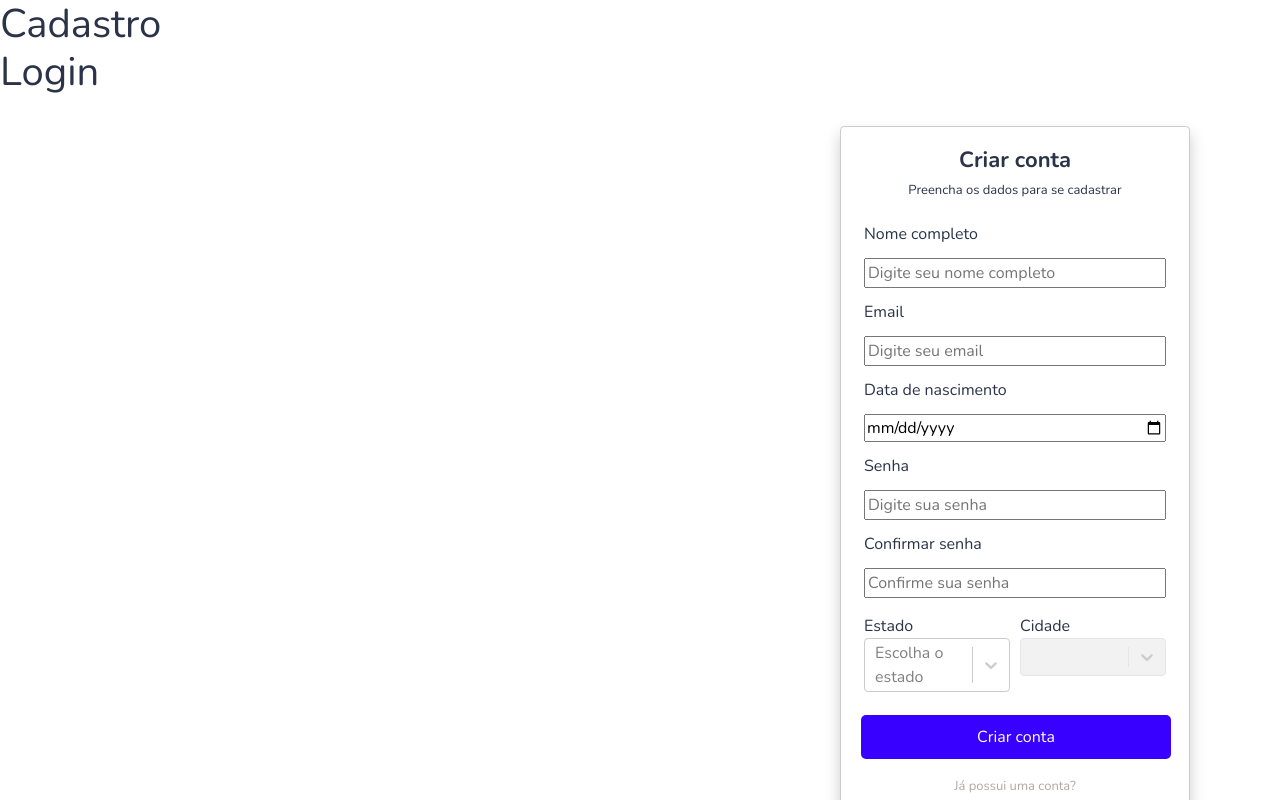
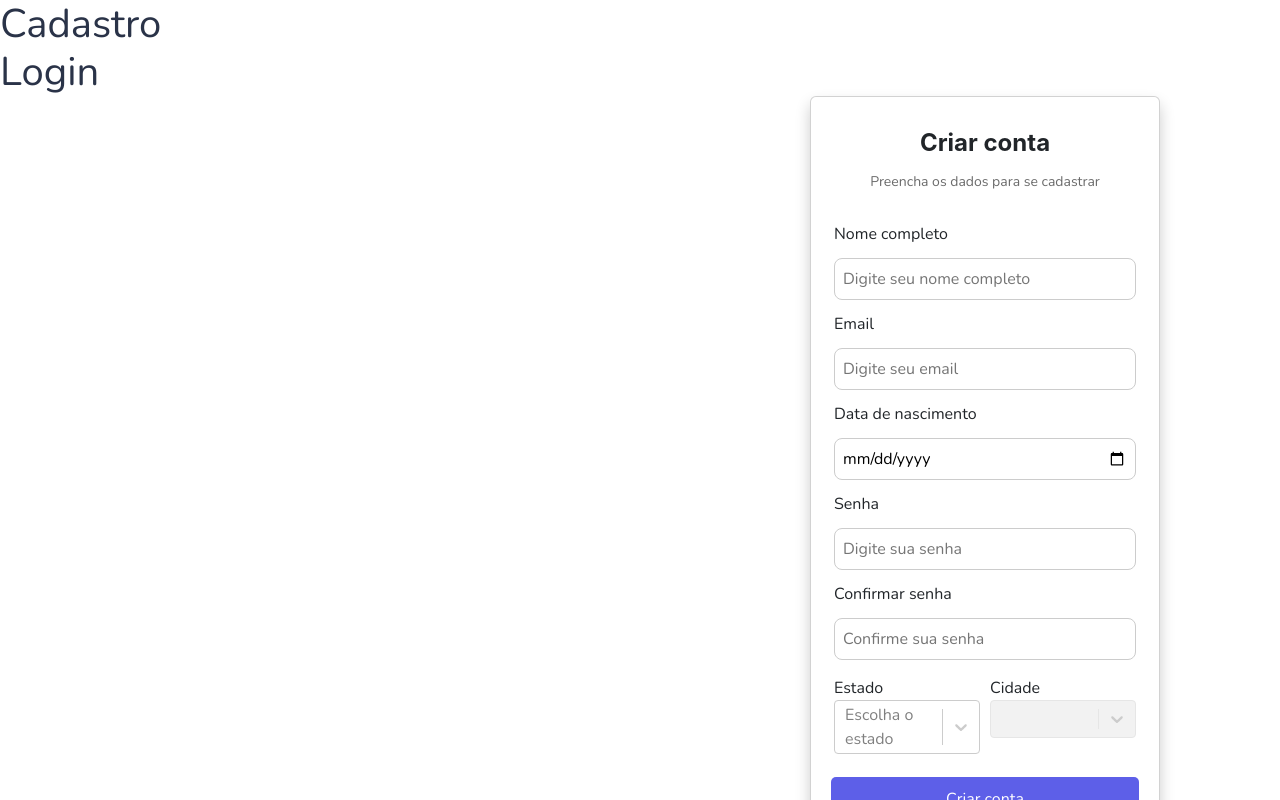
Before and after one commit to AnaPaulaJBraga/front-voluntariado-extensao, a React (Vite) app: page /inicio in a window 1280 px wide. Shown: the top 800 px of the page. Built offline with nearby package versions, Linux system fonts and the light colour scheme.

Commit message:
feat: formulário de cadastro com layout mais estilizado e organizado

```diff
--- a/src/components/RegisterHeader/RegisterHeader.css
+++ b/src/components/RegisterHeader/RegisterHeader.css
@@ -1,9 +1,53 @@
+.container-central {
+  display: flex;
+  justify-content: flex-end;
+  align-items: center;
+  min-height: 100vh;
+  padding-right: 120px;
+}
+
+.card {
+  padding: 20px;
+  border-radius: 10px;
+  width: 350px;
+  box-shadow: 0 8px 15px rgba(0,0,0,0.2);
+  background: white;
+}
+
+.background {
+  background: #ffffff;
+  min-height: 100vh;
+}
+
+.card-title h1 {
+  text-align: center;
+  font-weight: bolder;
+  font-size: 24px;
+  font-family: "Inter", sans-serif;
+  margin-top: 12px;
+}
+
+.card-title h3 {
+  text-align: center;
+  font-weight: normal;
+  font-size: 14px;
+  color: #6b6b6b;
+  margin-top: 16px;
+}
+
 .form-container {
   display: flex;
   padding: 3px;
   flex-direction: column;
   gap: 12px;
   margin-top: 20px;
+}
+
+input {
+  border: 1px solid #ccc;   /* cinza */
+  border-radius: 8px;       /* arredondado */
+  padding: 8px;
+  width: 100%;
 }
 
 .form-container-UF {
@@ -22,13 +66,13 @@
 
 .button-criar {
     margin-top: 20px;
-    background-color: #3700ff;
+    background-color: #5d5fe8;
     color: #fff;
     padding: 10px;
     border: none;
     border-radius: 5px;
     cursor: pointer;
-    width: 310px;
+    width: 100%;
 }
 
 .ja-possui-conta {
@@ -40,12 +84,12 @@
 }
 
 .button-entrar {
-    display: flex;
-    justify-content: center;
+    display: block;
+    text-align: center;
     border: none;
     background: none;
     font-size: medium;
-    color: #3700ff;
-    margin-left: 62px;
+    text-decoration: none;
+    color: #5d5fe8;
     margin-top: 2px;
 }
--- a/src/components/RegisterHeader/RegisterHeader.jsx
+++ b/src/components/RegisterHeader/RegisterHeader.jsx
@@ -6,63 +6,39 @@ const Register = () => {
     return (
         <div>
         <h1>Cadastro</h1>
-    <>
+
+    <div className="background">
         <Header />
-        <div style={{ background: "#ffffff", minHeight: "100vh" }}>
-        <div
-            style={{
-                display: "flex",
-                justifyContent: "center",
-                alignItems: "center",
-                height: "100vh",
-            }}
-            >
-            <div
-            style={{
-                border: "1px solid #ccc",
-                padding: "20px",
-                borderRadius: "4px",
-                width: "350px",
-                height: "740px",
-                boxShadow: "0 8px 15px rgba(0,0,0,0.2)",
-                background: "white",
-                marginLeft: "750px",
-            }}
-            >
-            <h1 style={{ textAlign: "center", fontSize: 22, fontWeight: "bolder" }}>Criar conta</h1>
-            <h4
-                style={{
-                    textAlign: "center",
-                    fontWeight: "normal",
-                    marginTop: "10px",
-                    fontSize: 13
-                }}
-            >
-                Preencha os dados para se cadastrar
-            </h4>
+
+        <div className="container-central">
+            <div className="card">
+
+                <div className="card-title">
+                    <h1>Criar conta</h1>
+                    <h3>Preencha os dados para se cadastrar</h3>
+                </div>
+
                 <form>
                     <div className="form-container">
                         <label htmlFor="nome">Nome completo</label>
-                <input type="text" placeholder="Digite seu nome completo" />
+                        <input id="nome" type="text" placeholder="Digite seu nome completo" />
 
                         <label htmlFor="email">Email</label>
-                <input type="email" placeholder="Digite seu email" />
+                        <input id="email" type="email" placeholder="Digite seu email" />
 
                         <label htmlFor="nascimento">Data de nascimento</label>
-                <input type="date" placeholder="" />
+                        <input id="nascimento" type="date" placeholder="" />
 
                         <label htmlFor="senha">Senha</label>
-                <input type="password" placeholder="Digite sua senha" />
+                        <input id="senha" type="password" placeholder="Digite sua senha" />
 
                         <label htmlFor="senha-confirmacao">Confirmar senha</label>
-                <input type="password" placeholder="Confirme sua senha" />
+                        <input id="senha-confirmacao" type="password" placeholder="Confirme sua senha" />
                     </div>
+
                     <CidadeEstado />
 
-                <button
-                className="button-criar"
-                type="submit"
-                >
+                    <button type="submit" className="button-criar">
                         Criar conta
                     </button>
 
@@ -70,17 +46,14 @@ const Register = () => {
                         Já possui uma conta?
                     </h4>
 
-                <button className="button-entrar">
-                    <h4 className="button-entrar">
+                    <a href="/login" className="button-entrar">
                         Entrar
-                    </h4>
-                </button>
+                    </a>
+                </form>
 
-            </form>
             </div>
         </div>
         </div>
-    </>
     </div>
     );
 };
```
Lines whose indentation alone changed are shown as unchanged.
